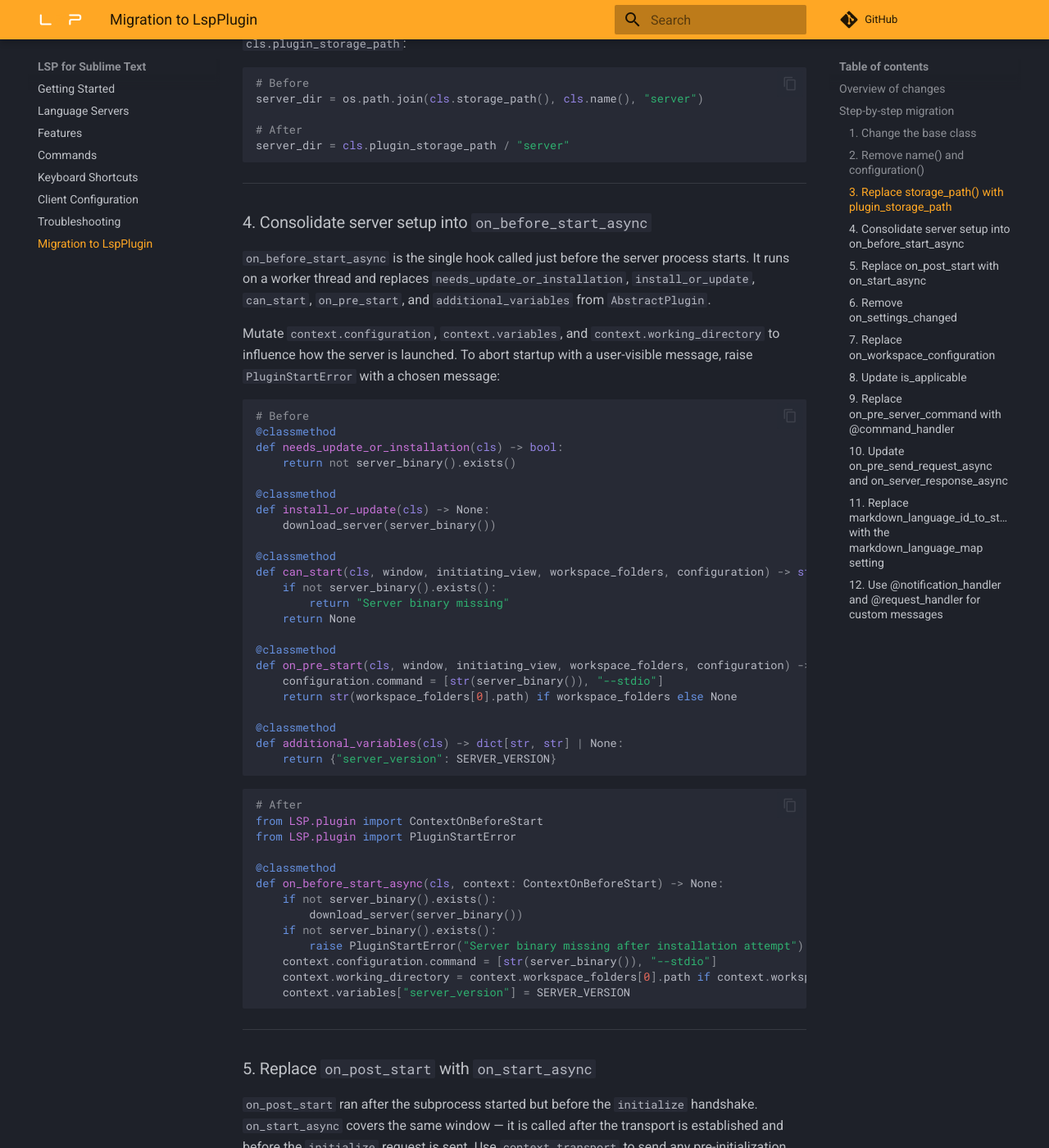
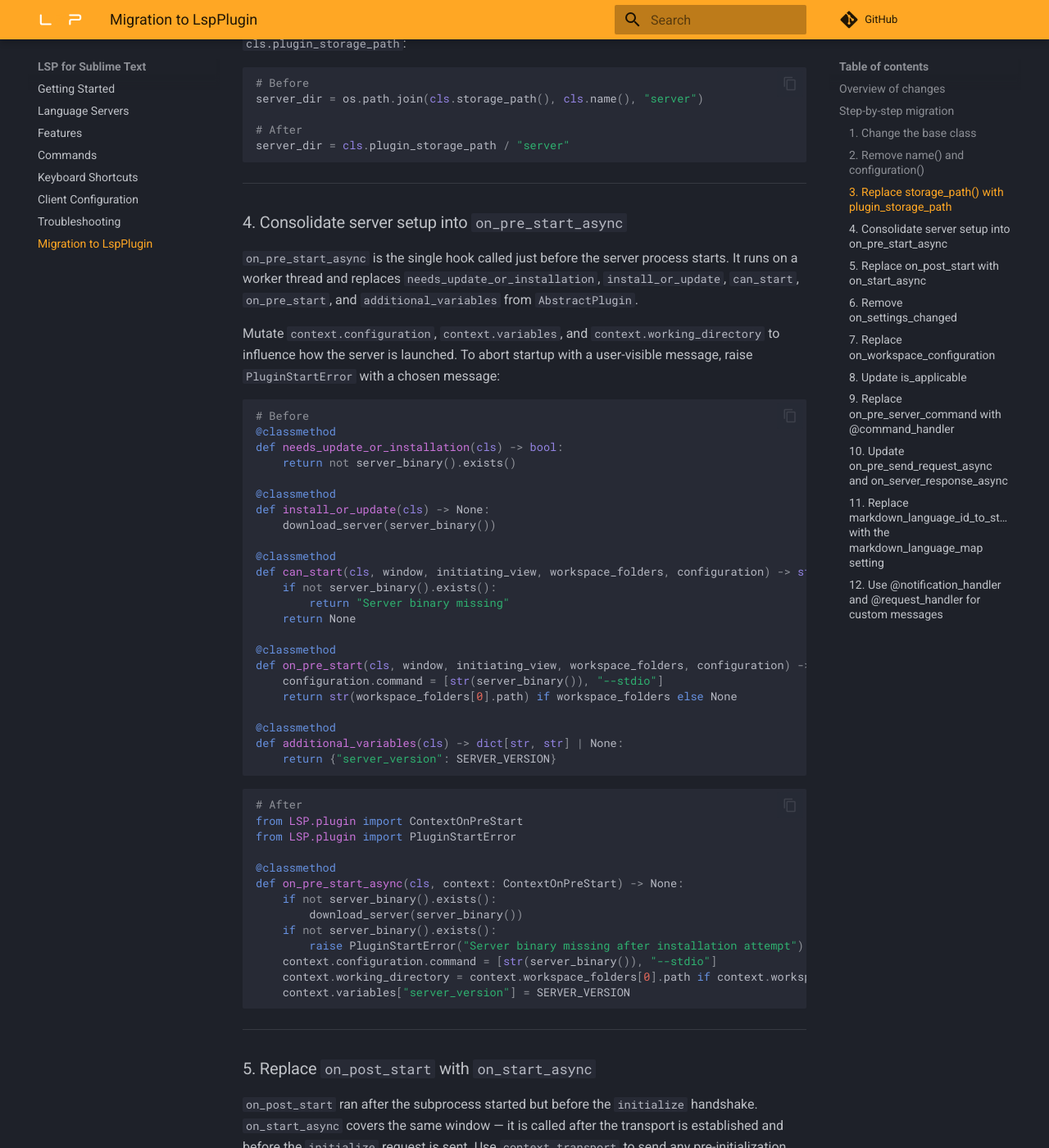
Before and after one commit to sublimelsp/LSP, an MkDocs documentation site: the page built from docs/src/migrating_to_lsp_plugin.md, in a window 1280 px wide and 1400 px high, scrolled down 3262 px. Shown: the whole window at 82% size. Built offline with MkDocs 1.6.1 and Material for MkDocs 9.7.7, drawn with Linux system fonts in a browser that asks for light colours; comment, search, counter and statistics services are not loaded; some of the changed text lies outside the part shown.

Commit message:
on_before_start_async -> on_pre_start_async

````diff
--- a/docs/src/migrating_to_lsp_plugin.md
+++ b/docs/src/migrating_to_lsp_plugin.md
@@ -14,7 +14,7 @@
 | `name()` | Removed - derived automatically from the package name and exposed as a `name` property |
 | `configuration()` | Removed - settings file located automatically |
 | `storage_path()` | `plugin_storage_path` class attribute (derived automatically) |
-| `needs_update_or_installation()` + `install_or_update()` + `can_start()` + `on_pre_start()` + `additional_variables()` | `on_before_start_async(context)` |
+| `needs_update_or_installation()` + `install_or_update()` + `can_start()` + `on_pre_start()` + `additional_variables()` | `on_pre_start_async(context)` |
 | `on_post_start(window, view, folders, config)` | `on_start_async(context)` |
 | `on_settings_changed(settings: DottedDict)` | `on_initialize_async()` for one-time setup; `on_pre_send_response_async(response)` for dynamic `workspace/configuration` |
 | `is_applicable(view, config)` | `is_applicable(context: ContextIsApplicable)` |
@@ -24,7 +24,7 @@
 | `on_pre_send_request_async(request_id, request)` | `on_pre_send_request_async(request, view)` |
 | `on_server_response_async(method, response)` | `on_server_response_async(response)` |
 | `register_plugin(MyPlugin)` / `unregister_plugin(MyPlugin)` | `MyPlugin.register()` / `MyPlugin.unregister()` - no standalone import needed |
-| *(not present)* | `on_before_start_async(context)` — classmethod, replaces several AbstractPlugin hooks |
+| *(not present)* | `on_pre_start_async(context)` — classmethod, replaces several AbstractPlugin hooks |
 | *(not present)* | `on_start_async(context)` — replaces `on_before_initialize` |
 | *(not present)* | `on_initialize_async()` |
 | *(not present)* | `on_pre_send_response_async(response)` |
@@ -121,9 +121,9 @@ server_dir = cls.plugin_storage_path / "server"
 
 ---
 
-### 4. Consolidate server setup into `on_before_start_async`
+### 4. Consolidate server setup into `on_pre_start_async`
 
-`on_before_start_async` is the single hook called just before the server process starts. It runs on a worker thread and replaces `needs_update_or_installation`, `install_or_update`, `can_start`, `on_pre_start`, and `additional_variables` from `AbstractPlugin`.
+`on_pre_start_async` is the single hook called just before the server process starts. It runs on a worker thread and replaces `needs_update_or_installation`, `install_or_update`, `can_start`, `on_pre_start`, and `additional_variables` from `AbstractPlugin`.
 
 Mutate `context.configuration`, `context.variables`, and `context.working_directory` to influence how the server is launched. To abort startup with a user-visible message, raise `PluginStartError` with a chosen message:
 
@@ -155,11 +155,11 @@ def additional_variables(cls) -> dict[str, str] | None:
 
 ```python
 # After
-from LSP.plugin import ContextOnBeforeStart
+from LSP.plugin import ContextOnPreStart
 from LSP.plugin import PluginStartError
 
 @classmethod
-def on_before_start_async(cls, context: ContextOnBeforeStart) -> None:
+def on_pre_start_async(cls, context: ContextOnPreStart) -> None:
     if not server_binary().exists():
         download_server(server_binary())
     if not server_binary().exists():
--- a/plugin/__init__.py
+++ b/plugin/__init__.py
@@ -3,7 +3,7 @@ from __future__ import annotations
 from .api import AbstractPlugin
 from .api import command_handler
 from .api import ContextIsApplicable
-from .api import ContextOnBeforeStart
+from .api import ContextOnPreStart
 from .api import ContextOnStart
 from .api import LspPlugin
 from .api import notification_handler
@@ -56,7 +56,7 @@ __all__ = [
     'ClientRequest',
     'ClientResponse',
     'ContextIsApplicable',
-    'ContextOnBeforeStart',
+    'ContextOnPreStart',
     'ContextOnStart',
     'DebouncerNonThreadSafe',
     'DottedDict',
````
Also changed, not shown: 3 other files.
